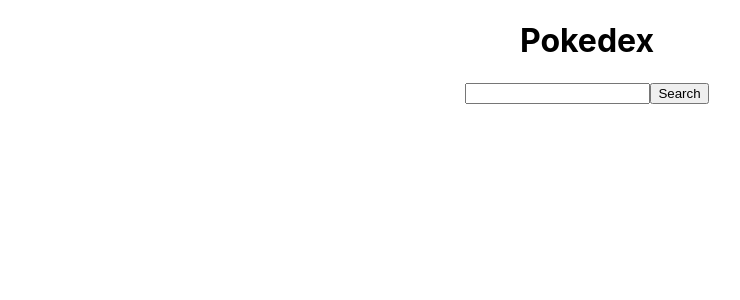
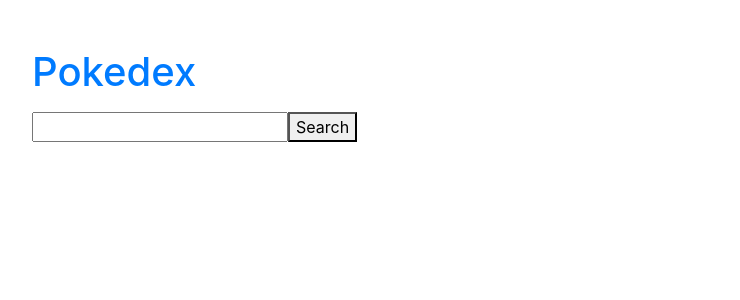
Before and after one commit to Lmex89/pokedex, a React (Create React App) app: page / in a window 1280 px wide. Shown: the top 300 px of the page, without its empty margins (53-793 px from the left). Built offline with nearby package versions, Linux system fonts and the light colour scheme.

Commit message:
pagination-done

```diff
--- a/src/App.css
+++ /dev/null
@@ -1,38 +0,0 @@
-.App {
-  text-align: center;
-}
-
-.App-logo {
-  height: 40vmin;
-  pointer-events: none;
-}
-
-@media (prefers-reduced-motion: no-preference) {
-  .App-logo {
-    animation: App-logo-spin infinite 20s linear;
-  }
-}
-
-.App-header {
-  background-color: #282c34;
-  min-height: 100vh;
-  display: flex;
-  flex-direction: column;
-  align-items: center;
-  justify-content: center;
-  font-size: calc(10px + 2vmin);
-  color: white;
-}
-
-.App-link {
-  color: #61dafb;
-}
-
-@keyframes App-logo-spin {
-  from {
-    transform: rotate(0deg);
-  }
-  to {
-    transform: rotate(360deg);
-  }
-}
--- a/src/App.js
+++ b/src/App.js
@@ -1,5 +1,5 @@
-import "./App.css";
 import React, { useState, useEffect } from "react";
+import Pagination from "./pagination";
 import axios from "axios";
 
 // this is Luis Mex branch
@@ -35,25 +35,27 @@
 
 function App() {
   const [pokes, setPokes] = useState([]);
-  const [query, setQuery] = useState("");
+  const [typeOfPok, SeTTypePok] = useState("");
+  const [currentPage, setCurrentPage] = useState(1);
+  const [poksperPage] = useState(10);
 
   // Llamar PokeAPI
   useEffect(() => {
-    if (query) {
-      const promise = axios(`https://pokeapi.co/api/v2/type/${query}`);
+    if (typeOfPok) {
+      const promise = axios(`https://pokeapi.co/api/v2/type/${typeOfPok}`);
 
       promise.then((res) => {
-        setPokes(res.data.pokemon.slice(0, 10));
+        setPokes(res.data.pokemon);
       });
     }
-  }, [query]);
+  }, [typeOfPok]);
 
   useEffect(() => {
     console.log(pokes);
   }, [pokes]);
 
   const handleSearchPokemons = (value) => {
-    setQuery(value);
+    SeTTypePok(value);
   };
 
   const myArrOfPokemons = pokes.map((value) => (
@@ -64,11 +66,22 @@
     />
   ));
 
+  const indexOfLastPost = currentPage * poksperPage;
+  const indexofFirstPost = indexOfLastPost - poksperPage;
+  const currentPoks = myArrOfPokemons.slice(indexofFirstPost, indexOfLastPost);
+
+  const paginate = (pageNumber) => setCurrentPage(pageNumber);
+
   return (
-    <div className="App">
-      <h1>Pokedex</h1>
+    <div className="container mt-5">
+      <h1 className="text-primary mb-3">Pokedex</h1>
       <Search handleSearch={handleSearchPokemons} />
-      {pokes.length > 0 && myArrOfPokemons}
+      {pokes.length > 0 && currentPoks}
+      <Pagination
+        poksPerPage={poksperPage}
+        totalPoks={myArrOfPokemons.length}
+        paginate={paginate}
+      />
     </div>
   );
 }
--- /dev/null
+++ b/src/pagination.js
@@ -0,0 +1,25 @@
+import React from "react";
+
+const Pagination = ({ poksPerPage, totalPoks, paginate }) => {
+  let pageNumbers = [];
+
+  for (let i = 1; i <= Math.ceil(totalPoks / poksPerPage); i++) {
+    pageNumbers.push(i);
+  }
+
+  return (
+    <nav>
+      <ul className="pagination">
+        {pageNumbers.map((number) => (
+          <li key={number} className="page-item">
+            <a onClick={() => paginate(number)} href="!#" className="page-link">
+              {number}
+            </a>
+          </li>
+        ))}
+      </ul>
+    </nav>
+  );
+};
+
+export default Pagination;
```
Also changed, not shown: src/index.js (+7 -6 lines).
